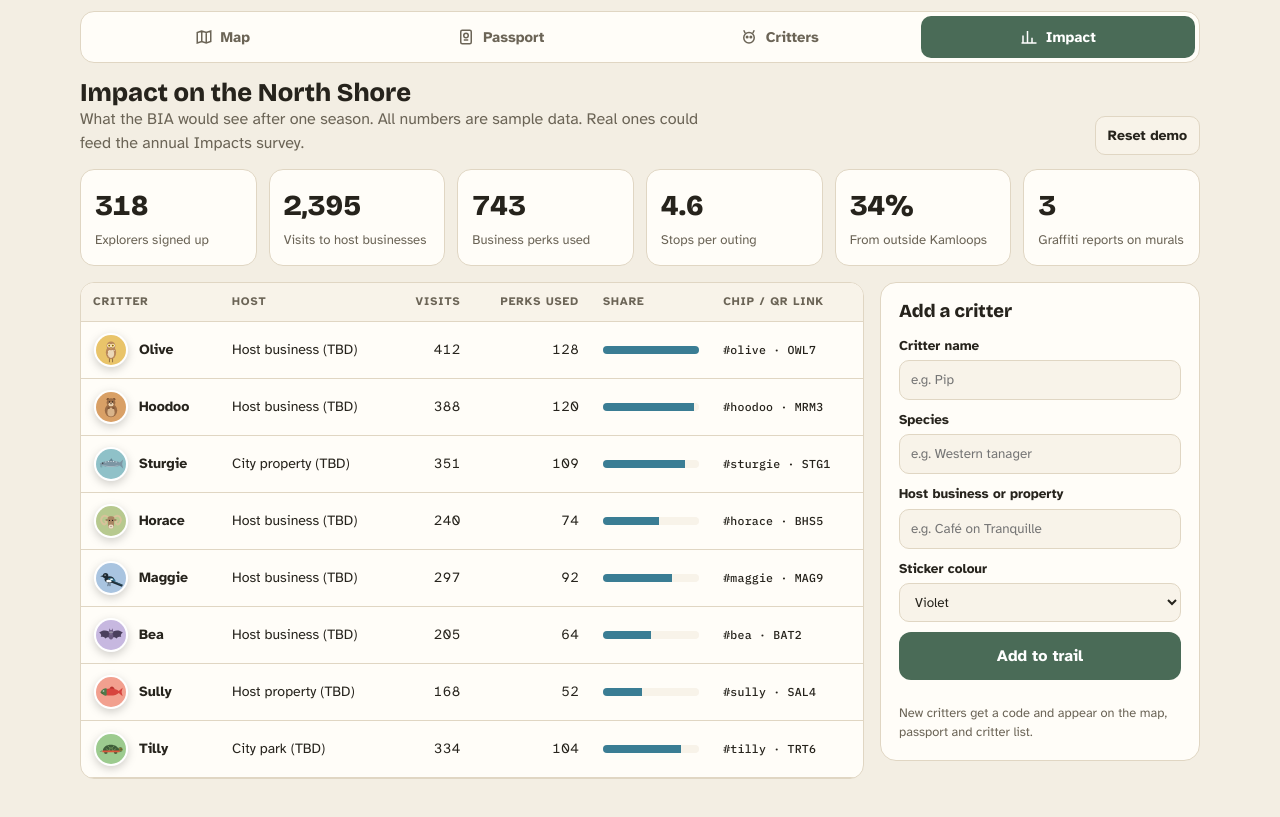
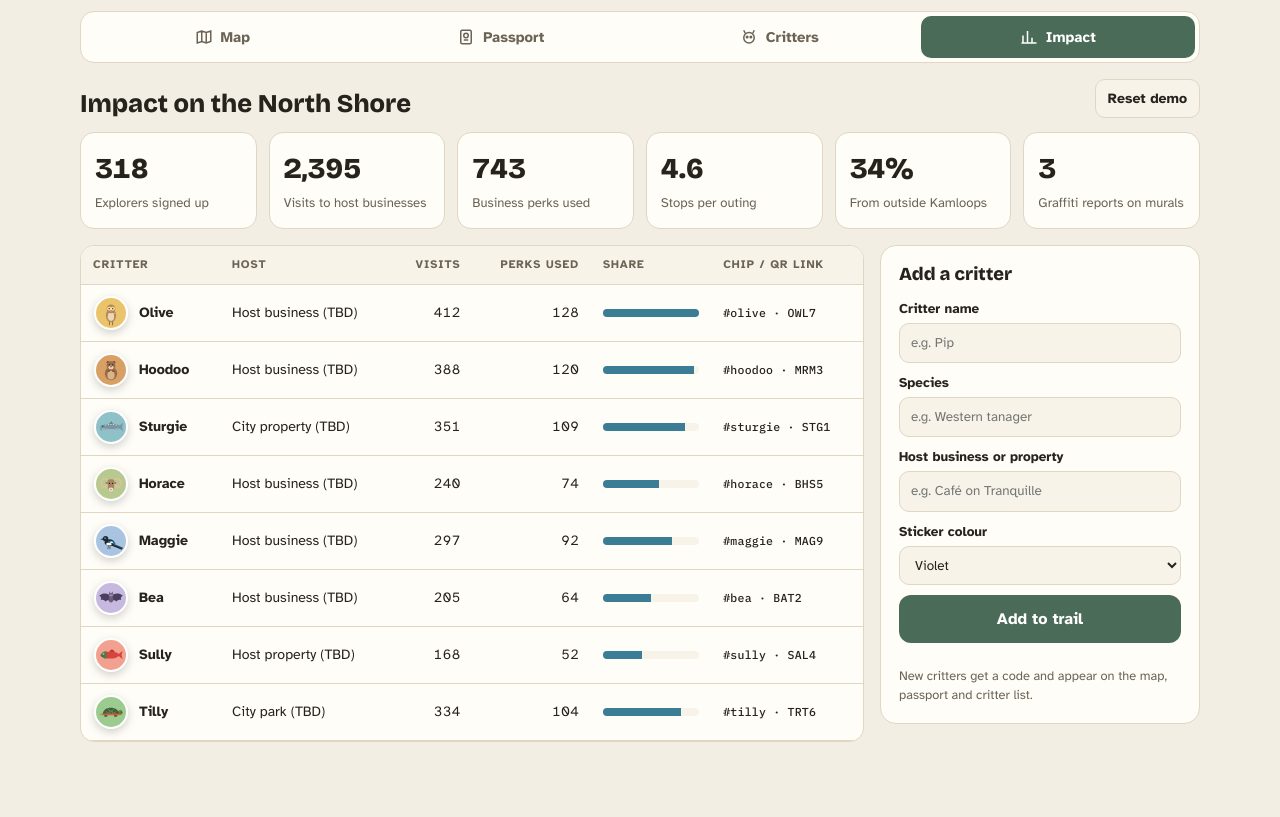
Before and after one commit to ThamaleeD/shore-critter-trail, a plain HTML site: page index.html in a window 1280 px wide. Both pictures are taken after a click on the tab "Impact". Shown: the part 67-884 px from the top of the page. Drawn offline with nearby package versions, Linux system fonts and the light colour scheme.

```diff
--- a/index.html
+++ b/index.html
@@ -269,7 +269,7 @@ form.signup input{font:inherit;font-weight:400;padding:10px 12px;border-radius:1
 
   <section id="view-admin" hidden>
     <div class="intro">
-      <div><h2>Impact on the North Shore</h2><p>What the BIA would see after one season. All numbers are sample data. Real ones could feed the annual Impacts survey.</p></div>
+      <div><h2>Impact on the North Shore</h2></div>
       <button class="btn alt sm" id="resetBtn" type="button">Reset demo</button>
     </div>
     <div class="stats" id="stats"></div>
```
